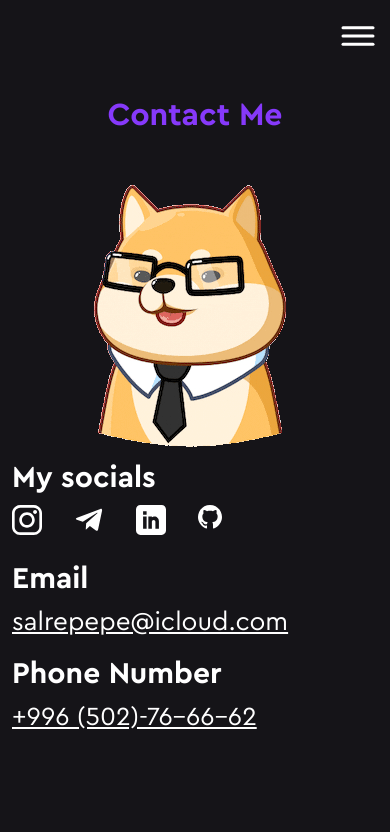
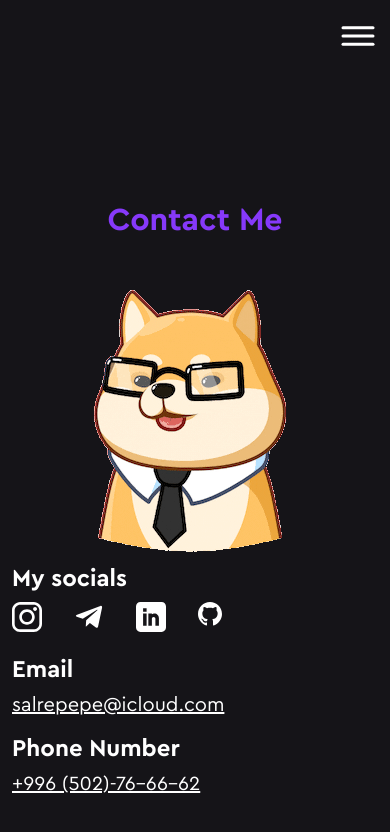
Before and after one commit to salrepepe/portfolio, a React (Create React App) app: page /en/contacts in a window 390 px wide. Shown: the top 832 px of the page. Built offline with nearby package versions, Linux system fonts and the light colour scheme.

Commit message:
remove vh

```diff
--- a/public/index.html
+++ b/public/index.html
@@ -7,7 +7,7 @@
     <meta name="theme-color" content="#000000" />
     <meta
       name="description"
-      content="senior html developer"
+      content="Mukhammed-Saeed"
     />
     <link rel="apple-touch-icon" href="%PUBLIC_URL%/logo192.png" />
     <link rel="manifest" href="%PUBLIC_URL%/manifest.json" />
--- a/src/css/index.css
+++ b/src/css/index.css
@@ -130,6 +130,13 @@ body {
     margin-bottom: 24px;
   }
 
+  .h3 {
+    font-size: 24px;
+  }
+
+  .h4 {
+    font-size: 20px;
+  }
   .h6 {
     font-size: 18px;
   }
--- a/src/index.js
+++ b/src/index.js
@@ -11,6 +11,5 @@ ReactDOM.render(
       <App />
     </BrowserRouter>
   </Suspense>,
-
   document.getElementById("root")
 );
--- a/src/pages/Contacts/index.css
+++ b/src/pages/Contacts/index.css
@@ -1,9 +1,9 @@
 .contacts {
-  height: 100vh;
   display: flex;
   justify-content: center;
   align-items: center;
   flex-direction: column;
+  padding: 200px 0;
 }
 
 .contacts .h3 {
--- a/src/pages/Home/index.css
+++ b/src/pages/Home/index.css
@@ -1,6 +1,6 @@
 .firstScreen {
-  height: 100vh;
   position: relative;
+  padding: 200px 0;
 }
 
 .firstScreen svg {
@@ -15,7 +15,6 @@
   left: 0;
   right: unset;
 }
-
 
 .firstScreen .container {
   height: 100%;
@@ -213,9 +212,9 @@
     padding-top: 40px;
   }
 
-.firstScreen svg {
-  display: none;
-}
+  .firstScreen svg {
+    display: none;
+  }
 
   .firstScreen .h1 {
     max-width: 84%;
--- a/src/shared/Header/index.css
+++ b/src/shared/Header/index.css
@@ -60,7 +60,6 @@ header nav .nav-item {
     position: fixed;
     right: 0;
     top: 0;
-    height: 100vh;
     width: 50%;
     transform: translateX(200%);
     flex-direction: column;
```
